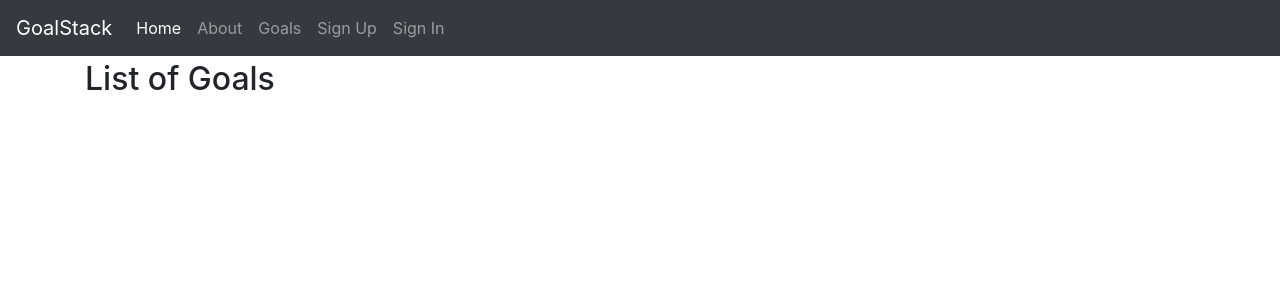
After one commit to krishna-koundinya/goalstack, a Django app: page /goals/ in a window 1280 px wide. The commit adds this page. Shown: the top 300 px of the page. Run offline with Django 3.2, Linux system fonts and the light colour scheme; data that the repository does not hold is empty; some libraries are stand-ins or nearby versions.

Commit message:
Implemented goal list page and navbar link

```diff
--- a/config/urls.py
+++ b/config/urls.py
@@ -25,7 +25,7 @@ urlpatterns = [
         include("goalstack.users.urls", namespace="users"),
     ),
     path("accounts/", include("allauth.urls")),
-
+    path('goals/', include('goalstack.goals.urls', namespace='goals')),
     # Your stuff: custom urls includes go here
 ] + static(settings.MEDIA_URL, document_root=settings.MEDIA_ROOT)
 
--- /dev/null
+++ b/goalstack/goals/urls.py
@@ -0,0 +1,11 @@
+from django.urls import path
+from .import views
+
+app_name = "goals"
+urlpatterns = [
+    path(
+        route='',
+        view=views.GoalListView.as_view(),
+        name='list'
+    ),
+]
--- a/goalstack/goals/views.py
+++ b/goalstack/goals/views.py
@@ -1,3 +1,8 @@
 from django.shortcuts import render
 
 # Create your views here.
+from django.views.generic import ListView, DetailView
+from .models import Goal
+
+class GoalListView(ListView):
+    model = Goal
--- a/goalstack/templates/base.html
+++ b/goalstack/templates/base.html
@@ -43,6 +43,9 @@
             </li>
             <li class="nav-item">
               <a class="nav-link" href="{% url 'about' %}">About</a>
+            </li>
+            <li class="nav-item">
+              <a class="nav-link" href="{% url 'goals:list' %}">Goals</a>
             </li>
             {% if request.user.is_authenticated %}
               <li class="nav-item">
--- /dev/null
+++ b/goalstack/templates/goals/goal_list.html
@@ -0,0 +1,14 @@
+{% extends 'base.html' %}
+
+{% block title %}Goals{% endblock title %}
+
+{% block content %}
+<h2>List of Goals</h2>
+
+<ul>
+{% for goal in goal_list %}
+<li><a href="#TODO">{{goal.title}}</li>
+{% endfor %}
+</ul>
+
+{% endblock content %}
```
